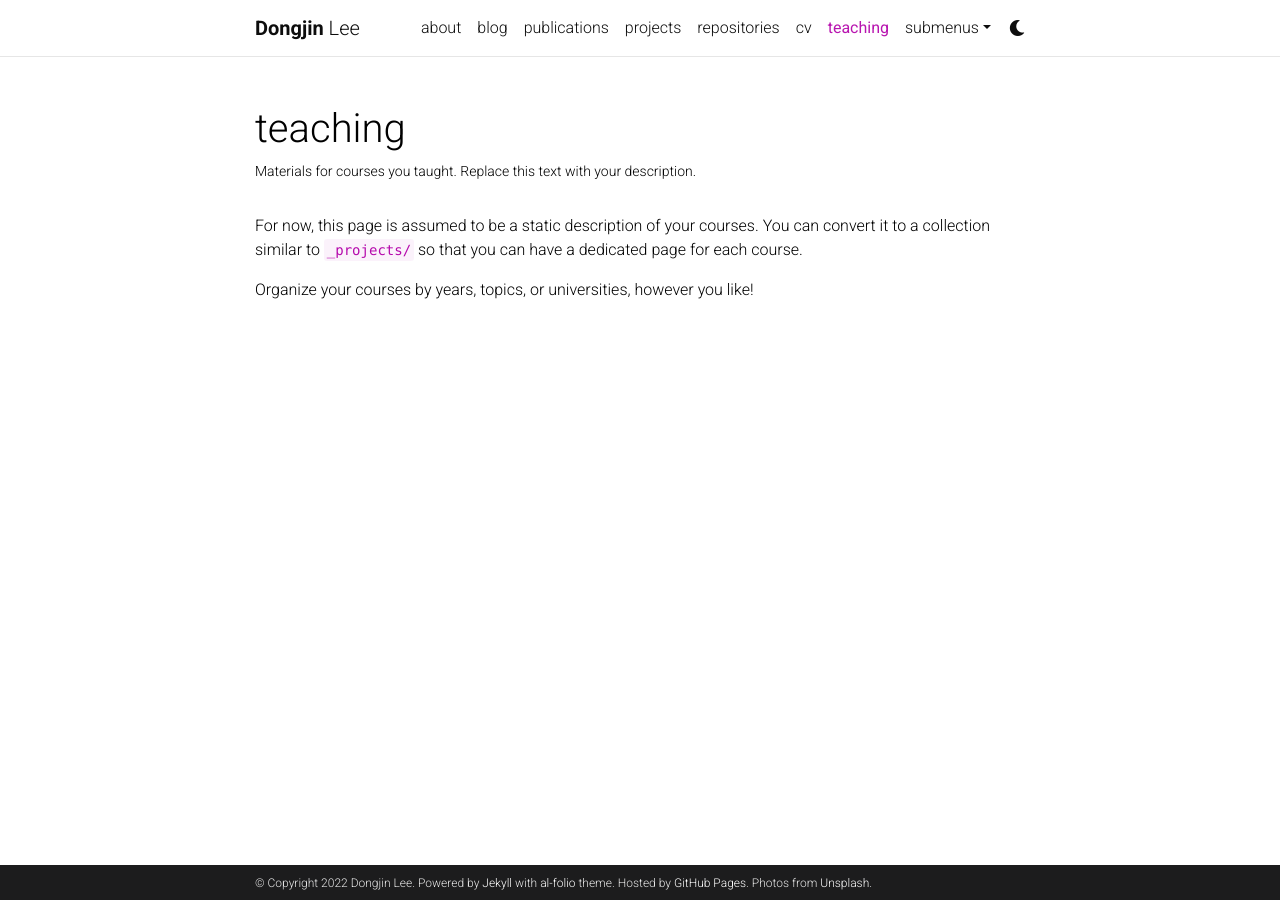
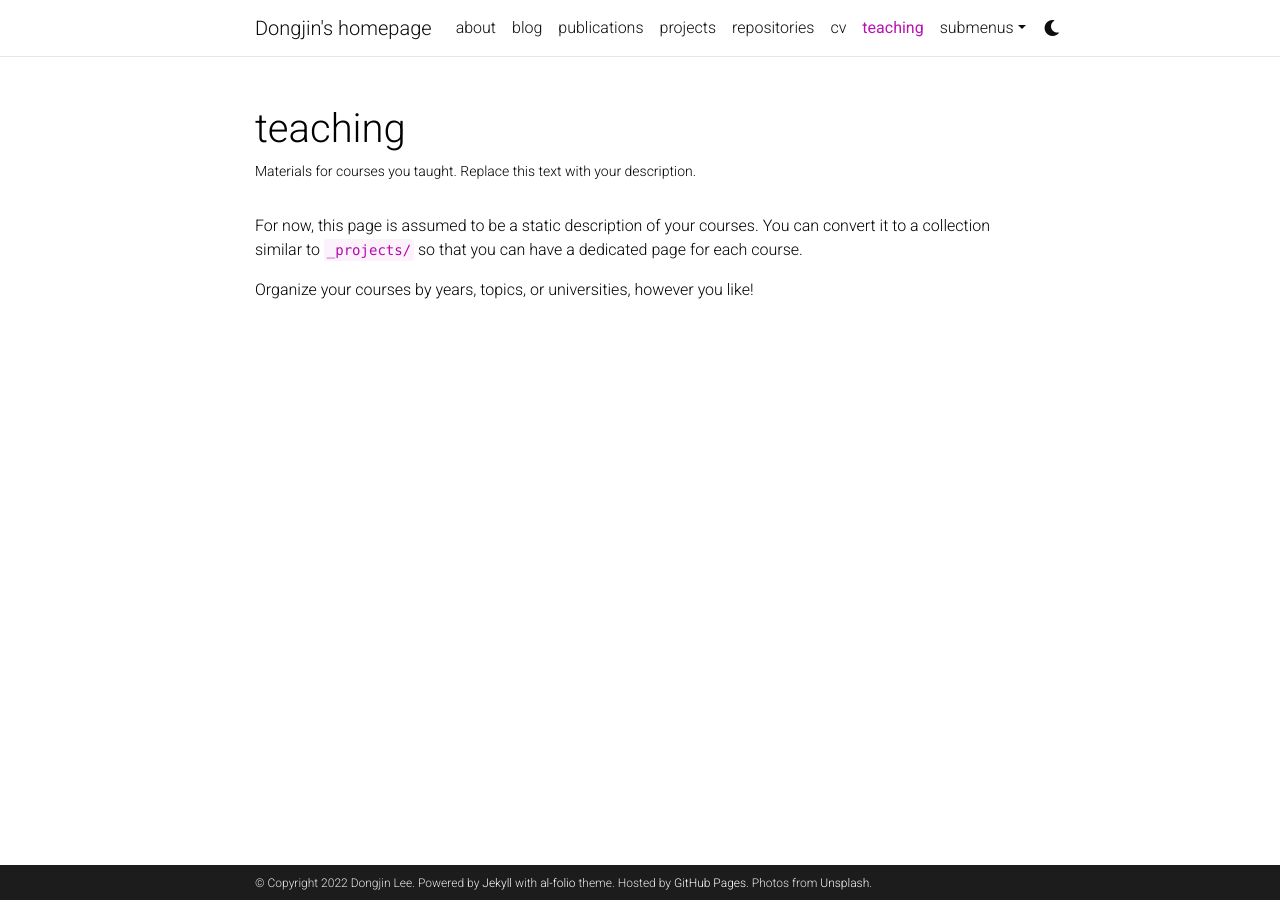
Before and after one commit to icdsigma-lee/dongjin-lee1.github.io, a Jekyll site: the page built from _pages/teaching.md, in a window 1280 px wide. Built offline with Jekyll 4.4.1, drawn with Linux system fonts in a browser that asks for light colours; comment, search, counter and statistics services are not loaded; a style sheet for code colours, icons or effects is not loaded; some of the changed lines change nothing that is shown.

Commit message:
Update _config.yml

```diff
--- a/_config.yml
+++ b/_config.yml
@@ -2,7 +2,7 @@
 # Site settings
 # -----------------------------------------------------------------------------
 
-title: blank # the website title (if blank, full name will be used instead)
+title: Dongjin's homepage
 first_name: Dongjin
 middle_name:
 last_name: Lee
@@ -18,7 +18,7 @@ keywords: jekyll, jekyll-theme, academic-website, portfolio-website  # add your
 lang: en # the language of your site (for example: en, fr, cn, ru, etc.)
 icon: ⚛️  # the emoji used as the favicon (alternatively, provide image name in /assets/img/)
 
-url: https://alshedivat.github.io # the base hostname & protocol for your site
+url: https://www.dongjin-lee.com
 baseurl: /al-folio # the subpath of your site, e.g. /blog/
 last_updated: false # set to true if you want to display last updated in the footer
 impressum_path:  # set to path to include impressum link in the footer, use the same path as permalink in a page, helps to conform with EU GDPR
```
